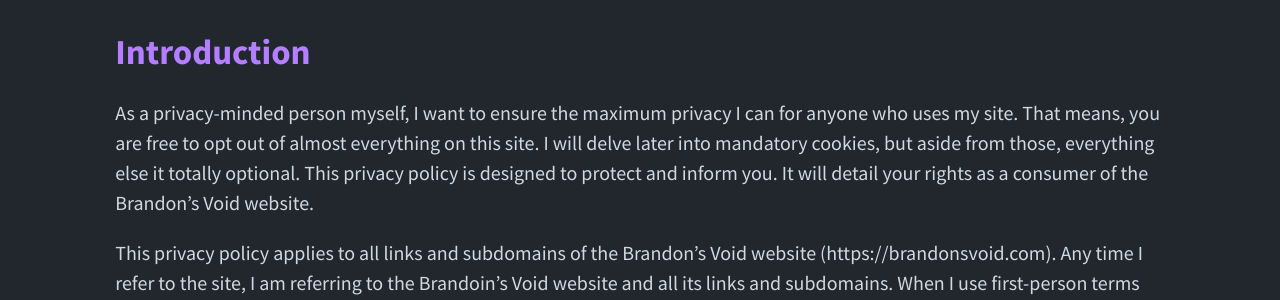
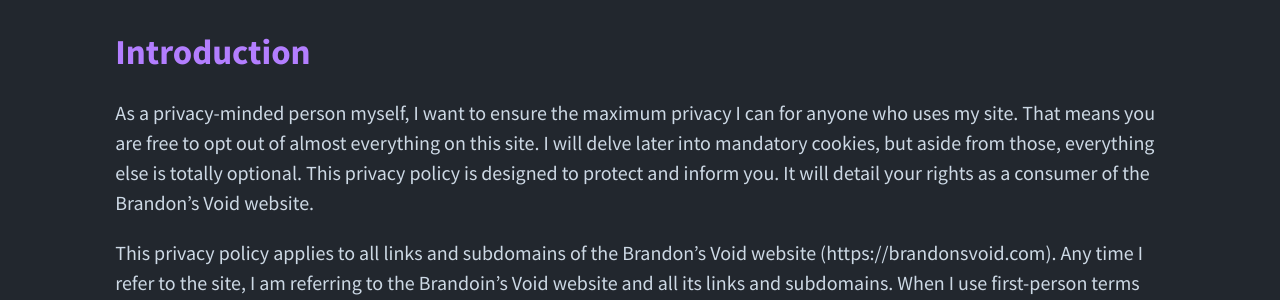
Before and after one commit to brandonrford/brandonrford.github.io, a Jekyll site: the page built from pages/privacy.md, in a window 1280 px wide and 1400 px high. Shown: the part 284-584 px from the top of the window. Built offline with Jekyll 4.4.1, drawn with Linux system fonts in a browser that asks for light colours; some of the changed text lies outside the part shown.

Commit message:
Fixing grammar

```diff
--- a/pages/privacy.md
+++ b/pages/privacy.md
@@ -3,11 +3,12 @@
 title: "Privacy Policy and Cookie Policy"
 permalink: /privacy/
 hide: true
+date: 2021-07-07
 ---
 
 ## Introduction
 
-As a privacy-minded person myself, I want to ensure the maximum privacy I can for anyone who uses my site. That means, you are free to opt out of almost everything on this site. I will delve later into mandatory cookies, but aside from those, everything else it totally optional. This privacy policy is designed to protect and inform you. It will detail your rights as a consumer of the Brandon's Void website.
+As a privacy-minded person myself, I want to ensure the maximum privacy I can for anyone who uses my site. That means you are free to opt out of almost everything on this site. I will delve later into mandatory cookies, but aside from those, everything else is totally optional. This privacy policy is designed to protect and inform you. It will detail your rights as a consumer of the Brandon's Void website.
 
 This privacy policy applies to all links and subdomains of the Brandon's Void website (https://brandonsvoid.com). Any time I refer to the site, I am referring to the Brandoin's Void website and all its links and subdomains. When I use first-person terms such as "I" or "me," I am referring to myself, Brandon Ford, the owner and administrator of the Brandon's Void website.
 
```
Also changed, not shown: other parts of pages/privacy.md (+3 -1 lines), pages/sitemap.md (+1 -0 lines).
